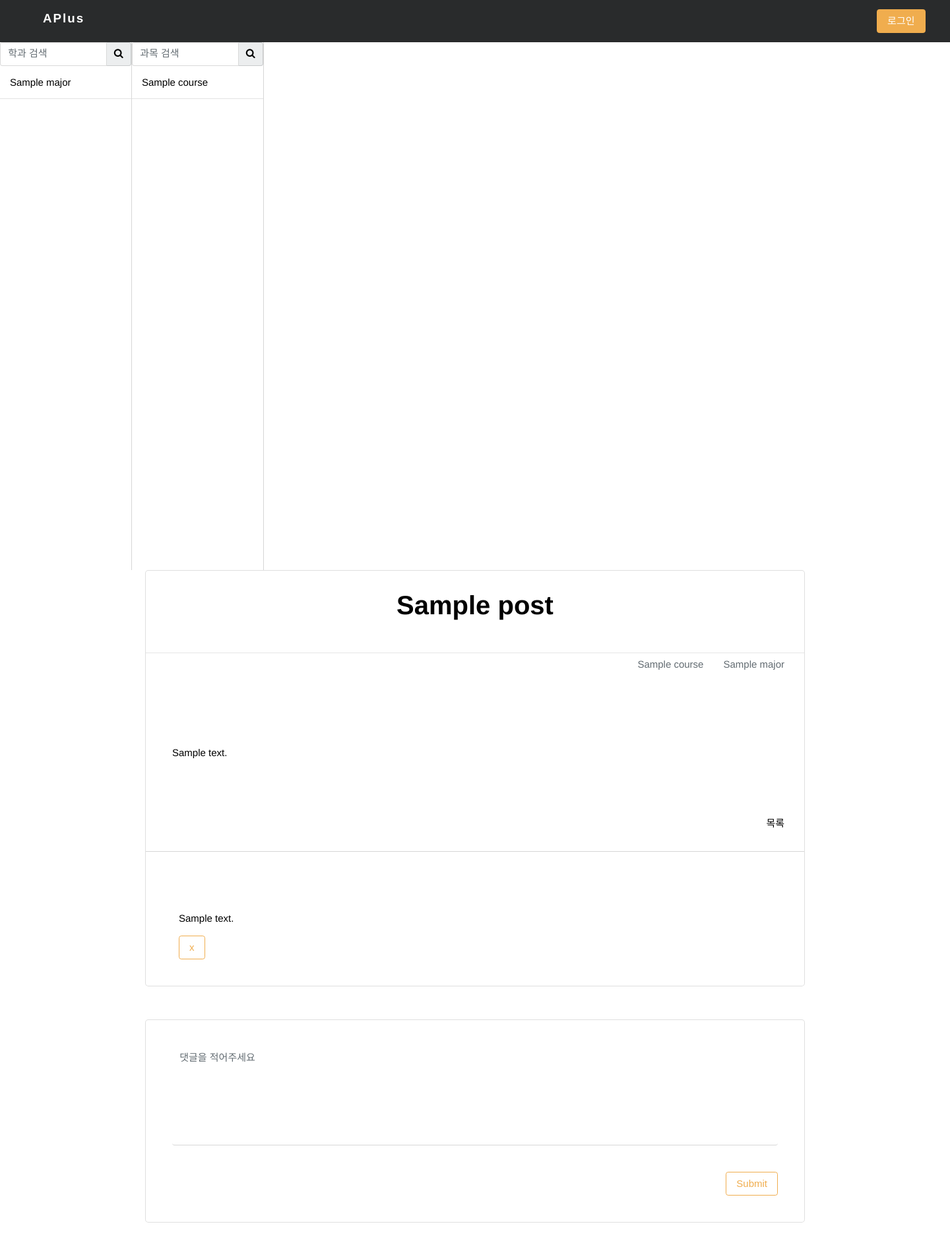
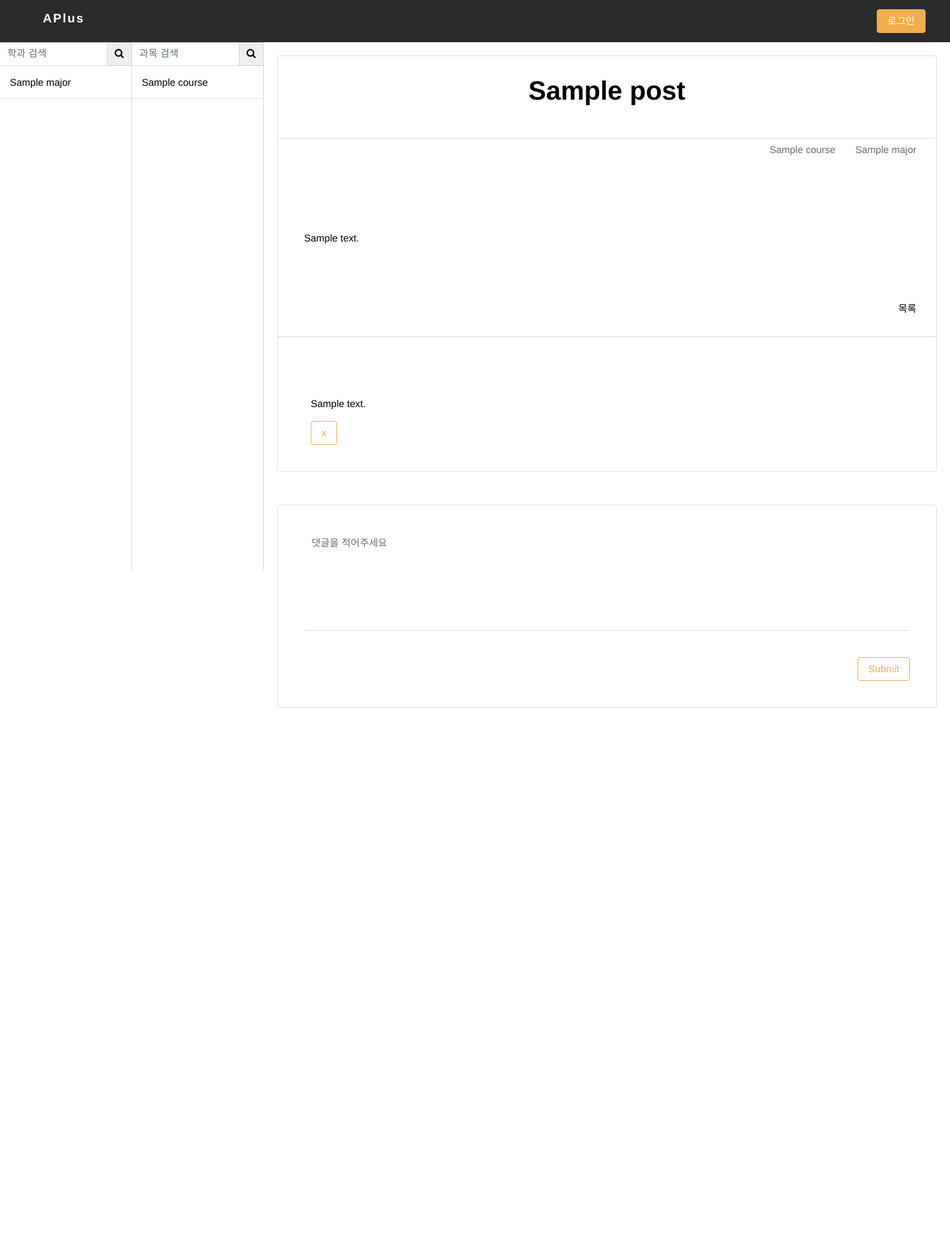
Before and after one commit to LikeAPlus/APlus, a Django app: template qnas/templates/qnas/read.html in a window 1440 px wide. Shown: the whole page at 66% size. After the commit the page ends 1073 px from the top, so only its background shows below. Run offline with Django 3.2, Linux system fonts and the light colour scheme; the template is opened without the code that fills it: most values are stand-ins (such as "Sample title", 1, 10 or a date in 2020); some libraries are stand-ins or nearby versions.

Commit message:
read 수정

```diff
--- a/qnas/templates/qnas/read.html
+++ b/qnas/templates/qnas/read.html
@@ -3,7 +3,7 @@
 {% load static %}
 
 {% block title %}
-    Aplus
+    APlus
 {% endblock %}
 
 {% block menu %}
@@ -12,8 +12,9 @@
     <section class="search">
         <form>
             <div class="input-group">
-                <input type="text" class="form-control" placeholder="학과 검색" aria-describedby="btnGroupAddon">
-                <span class="input-group-addon" id="btnGroupAddon">
+                <input type="text" class="form-control border-left-0 border-radius-0" placeholder="학과 검색"
+                       aria-describedby="btnGroupAddon">
+                <span class="input-group-addon border-right-0 border-radius-0" id="btnGroupAddon">
           <a href="#"><i class="fa fa-search" aria-hidden="true"></i></a>
         </span>
             </div>
@@ -21,9 +22,9 @@
 
         {% for major in majors %}
             {% if major.name == major_name %}
-                <a href="/qnas/{{ major.name }}"><span class="name">{{ major.name }}</span></a>
+                <a href="/qnas/{{ major.e_name }}"><span class="name">{{ major.name }}</span></a>
             {% else %}
-                <a href="/qnas/{{ major.name }}"><span class="name">{{ major.name }}</span></a>
+                <a href="/qnas/{{ major.e_name }}"><span class="name">{{ major.name }}</span></a>
             {% endif %}
         {% endfor %}
     </section>
@@ -31,8 +32,9 @@
     <section class="search">
         <form>
             <div class="input-group">
-                <input type="text" class="form-control" placeholder="과목 검색" aria-describedby="btnGroupAddon">
-                <span class="input-group-addon" id="btnGroupAddon">
+                <input type="text" class="form-control border-left-0 border-radius-0" placeholder="과목 검색"
+                       aria-describedby="btnGroupAddon">
+                <span class="input-group-addon border-right-0 border-radius-0" id="btnGroupAddon">
           <a href="#"><i class="fa fa-search" aria-hidden="true"></i></a>
         </span>
             </div>
@@ -41,9 +43,9 @@
         {% if major_name != "" %}
             {% for course in courses %}
                 {% if course.name == course_name %}
-                    <a href="/qnas/{{ major_name }}/{{ course.name }}"><span class="name">{{ course.name }}</span></a>
+                    <a href="/qnas/{{ major_name }}/{{ course.e_name }}"><span class="name">{{ course.name }}</span></a>
                 {% else %}
-                    <a href="/qnas/{{ major_name }}/{{ course.name }}"><span class="name">{{ course.name }}</span></a>
+                    <a href="/qnas/{{ major_name }}/{{ course.e_name }}"><span class="name">{{ course.name }}</span></a>
                 {% endif %}
             {% endfor %}
         {% endif %}
@@ -51,28 +53,7 @@
 {% endblock %}
 
 {% block content %}
-
-
-<!DOCTYPE html>
-<html lang="ko">
-<head>
-  <meta charset="UTF-8">
-  <meta name="viewport" content="width=device-width, initial-scale=1.0">
-  <title lang="ko"></title>
-  <!-- fonts -->
-  <link href="https://fonts.googleapis.com/css?family=Montserrat:400,700" rel="stylesheet">
-  <link rel="stylesheet" href="https://cdnjs.cloudflare.com/ajax/libs/font-awesome/4.7.0/css/font-awesome.min.css">
-
-  <!-- bootstrap css -->
-  <link rel="stylesheet" href="https://maxcdn.bootstrapcdn.com/bootstrap/4.0.0-alpha.6/css/bootstrap.min.css" integrity="sha384-rwoIResjU2yc3z8GV/NPeZWAv56rSmLldC3R/AZzGRnGxQQKnKkoFVhFQhNUwEyJ" crossorigin="anonymous">
-  <!-- your custom css -->
-  <link rel="stylesheet" type="text/css" href="{% static 'qnas/style.css' %}" />
-</head>
-<body>
-
-
-
-  <section class="comment">
+    <section class="search2">
         <div class="card read">
             <div class="card-body">
              <h3 class="card-title">{{post.title}}</h3>
@@ -101,6 +82,7 @@
             </div>
          </div>
 
+
              <div class="card read comment1">
           <div class="card-body">
             <form action="{% url 'qnas:create_answer' %}" method="post" enctype="multipart/form-data">
@@ -121,5 +103,3 @@
         </div>
       </div>
      </section>
-
-</body>
```
Lines whose indentation alone changed are shown as unchanged.
